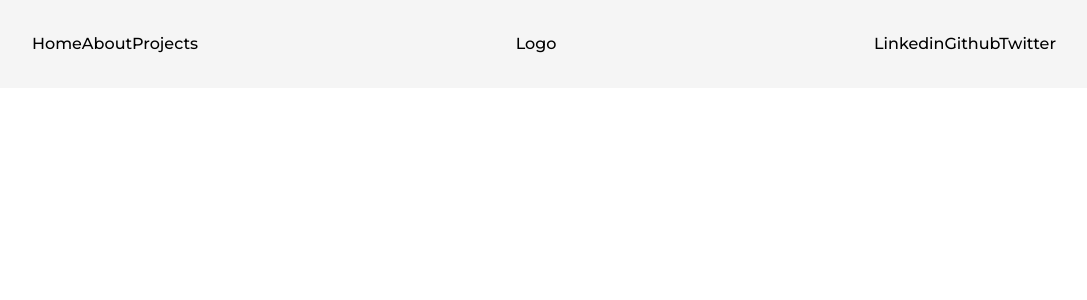
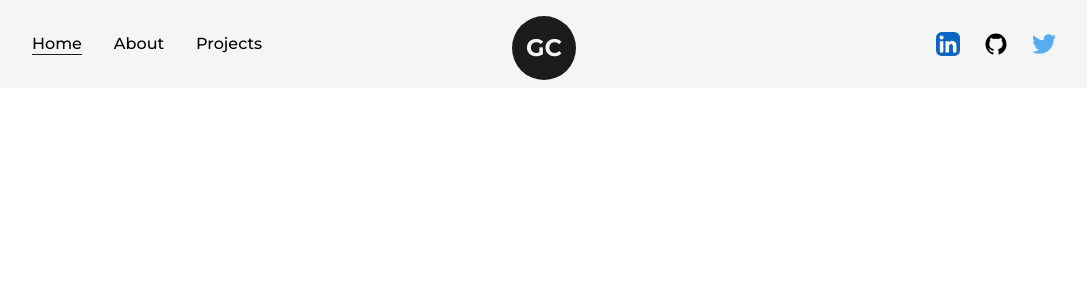
Before and after one commit to Geffrerson7/portfolio-web, a Next.js app: page / in a window 1280 px wide. Shown: the top 300 px of the page, without its empty margins (96-1183 px from the left). Built offline with nearby package versions, Linux system fonts and the light colour scheme.

Commit message:
Add navbar

```diff
--- a/package.json
+++ b/package.json
@@ -12,6 +12,7 @@
     "autoprefixer": "10.4.14",
     "eslint": "8.38.0",
     "eslint-config-next": "13.3.0",
+    "framer-motion": "^10.12.2",
     "next": "13.3.0",
     "postcss": "8.4.21",
     "react": "18.2.0",
--- /dev/null
+++ b/src/components/Icons.js
@@ -0,0 +1,56 @@
+import * as React from "react";
+
+export const GitHubIcon = ({ className, ...rest }) => (
+    <svg
+        xmlns="http://www.w3.org/2000/svg"
+        width="1em"
+        height="1em"
+        viewBox="0 0 512 512"
+        {...rest}
+        className={`w-full h-auto ${className}`}
+    >
+        <path fill="none" d="M0 0h512v512H0z" />
+        <path
+            fill="currentColor"
+            d="M256 32C132.3 32 32 134.9 32 261.7c0 101.5 64.2 187.5 153.2 217.9a17.56 17.56 0 0 0 3.8.4c8.3 0 11.5-6.1 11.5-11.4 0-5.5-.2-19.9-.3-39.1a102.4 102.4 0 0 1-22.6 2.7c-43.1 0-52.9-33.5-52.9-33.5-10.2-26.5-24.9-33.6-24.9-33.6-19.5-13.7-.1-14.1 1.4-14.1h.1c22.5 2 34.3 23.8 34.3 23.8 11.2 19.6 26.2 25.1 39.6 25.1a63 63 0 0 0 25.6-6c2-14.8 7.8-24.9 14.2-30.7-49.7-5.8-102-25.5-102-113.5 0-25.1 8.7-45.6 23-61.6-2.3-5.8-10-29.2 2.2-60.8a18.64 18.64 0 0 1 5-.5c8.1 0 26.4 3.1 56.6 24.1a208.21 208.21 0 0 1 112.2 0c30.2-21 48.5-24.1 56.6-24.1a18.64 18.64 0 0 1 5 .5c12.2 31.6 4.5 55 2.2 60.8 14.3 16.1 23 36.6 23 61.6 0 88.2-52.4 107.6-102.3 113.3 8 7.1 15.2 21.1 15.2 42.5 0 30.7-.3 55.5-.3 63 0 5.4 3.1 11.5 11.4 11.5a19.35 19.35 0 0 0 4-.4C415.9 449.2 480 363.1 480 261.7 480 134.9 379.7 32 256 32Z"
+        />
+    </svg>
+);
+
+export const TwitterIcon = ({ className, ...rest }) => (
+    <svg
+        xmlns="http://www.w3.org/2000/svg"
+        width="1em"
+        height="1em"
+        viewBox="0 0 256 209"
+        {...rest}
+        className={`w-full h-auto ${className}`}
+    >
+        <path fill="none" d="M0 0h256v209H0z" />
+        <path
+            fill="#55acee"
+            d="M256 25.45a105.04 105.04 0 0 1-30.166 8.27c10.845-6.5 19.172-16.793 23.093-29.057a105.183 105.183 0 0 1-33.351 12.745C205.995 7.201 192.346.822 177.239.822c-29.006 0-52.523 23.516-52.523 52.52 0 4.117.465 8.125 1.36 11.97-43.65-2.191-82.35-23.1-108.255-54.876-4.52 7.757-7.11 16.78-7.11 26.404 0 18.222 9.273 34.297 23.365 43.716a52.312 52.312 0 0 1-23.79-6.57c-.003.22-.003.44-.003.661 0 25.447 18.104 46.675 42.13 51.5a52.592 52.592 0 0 1-23.718.9c6.683 20.866 26.08 36.05 49.062 36.475-17.975 14.086-40.622 22.483-65.228 22.483-4.24 0-8.42-.249-12.529-.734 23.243 14.902 50.85 23.597 80.51 23.597 96.607 0 149.434-80.031 149.434-149.435 0-2.278-.05-4.543-.152-6.795A106.748 106.748 0 0 0 256 25.45"
+        />
+    </svg>
+);
+// #0A66C2
+export const LinkedInIcon = ({ className, ...rest }) => (
+    <svg
+        xmlns="http://www.w3.org/2000/svg"
+        width="1em"
+        height="1em"
+        viewBox="0 0 256 256"
+        {...rest}
+        className={`w-full h-auto ${className}`}
+    >
+        <path fill="none" d="M0 0h256v256H0z" />
+        <g fill="none">
+            <rect width={256} height={256} fill="#fff" rx={60} />
+            <rect width={256} height={256} fill="#0A66C2" rx={60} />
+            <path
+                fill="#fff"
+                d="M184.715 217.685h29.27a4 4 0 0 0 4-3.999l.015-61.842c0-32.323-6.965-57.168-44.738-57.168-14.359-.534-27.9 6.868-35.207 19.228a.32.32 0 0 1-.595-.161V101.66a4 4 0 0 0-4-4h-27.777a4 4 0 0 0-4 4v112.02a4 4 0 0 0 4 4h29.268a4 4 0 0 0 4-4v-55.373c0-15.657 2.97-30.82 22.381-30.82 19.135 0 19.383 17.916 19.383 31.834v54.364a4 4 0 0 0 4 4ZM38 59.627c0 11.865 9.767 21.627 21.632 21.627 11.862-.001 21.623-9.769 21.623-21.631C81.253 47.761 71.491 38 59.628 38 47.762 38 38 47.763 38 59.627Zm6.959 158.058h29.307a4 4 0 0 0 4-4V101.66a4 4 0 0 0-4-4H44.959a4 4 0 0 0-4 4v112.025a4 4 0 0 0 4 4Z"
+            />
+        </g>
+    </svg>
+);
--- /dev/null
+++ b/src/components/Logo.js
@@ -0,0 +1,22 @@
+import Link from 'next/link'
+import React from 'react'
+import { motion } from "framer-motion"
+
+const MotionLink = motion(Link)
+
+const Logo = () => {
+    return (
+        <div className='flex items-center justify-center mt-2'>
+            <MotionLink href="/"
+                className='w-16 h-16 bg-dark text-light flex items-center justify-center rounded-full text-2xl font-bold'
+                whileHover={{
+                    backgroundColor: ["#121212", "rgba(131,58,180,1)", "rgba(253,29,29,1)", "rgba(252,176,69,1)", "rgba(131,58,180,1)", "#121212"],
+                    transition: { duration: 1, repeat: Infinity }
+                }}
+            >GC</MotionLink>
+
+        </div>
+    )
+}
+
+export default Logo
--- a/src/components/NavBar.js
+++ b/src/components/NavBar.js
@@ -1,20 +1,57 @@
 import Link from 'next/link'
 import React from 'react'
+import Logo from './Logo'
+import { useRouter } from 'next/router'
+import { GitHubIcon, LinkedInIcon, TwitterIcon } from './Icons'
+import { motion } from "framer-motion"
 
+const CustomLink = ({ href, title, className = "" }) => {
+    const router = useRouter();
+    return (
+        <Link href={href} className={`${className} relative group`}>
+            {title}
+            <span className={`h-[1px] inline-block bg-dark absolute left-0 -bottom-0.5 group-hover:w-full transition-[width] ease duration-300 ${router.asPath === href ? 'w-full' : 'w-0'}`}>&nbsp;</span>
+        </Link>
+    )
+}
 const NavBar = () => {
     return (
         <header className='w-full px-32 py-8 font-medium flex items-center justify-between'>
             <nav>
-            <Link href="/">Home</Link>
-            <Link href="/">About</Link>
-            <Link href="/">Projects</Link>
+                <CustomLink href="/" title="Home" className='mr-4' />
+                <CustomLink href="/about" title="About" className='mx-4' />
+                <CustomLink href="/projects" title="Projects" className='ml-4' />
             </nav>
-        <h2>Logo</h2>
-        <nav>
-            <Link href="/" target={"_blank"}>Linkedin</Link>
-            <Link href="/" target={"_blank"}>Github</Link>
-            <Link href="/" target={"_blank"}>Twitter</Link>
+
+            <nav className='flex items-center justify-center flex-wrap'>
+                <motion.a href="https://www.linkedin.com/in/gefferson-casasola/"
+                target={"_blank"}
+                whileHover={{y:-2}}
+                whileTap={{scale:0.9}}
+                className='w-6 mr-3'
+                >
+                    <LinkedInIcon />
+                </motion.a>
+                <motion.a href="https://github.com/Geffrerson7"
+                target={"_blank"}
+                whileHover={{y:-2}}
+                whileTap={{scale:0.9}}
+                className='w-6 mx-3'
+                >
+                    <GitHubIcon />
+                </motion.a>
+                <motion.a href="https://twitter.com/gcasasolah"
+                target={"_blank"}
+                whileHover={{y:-2}}
+                whileTap={{scale:0.9}}
+                className='w-6 ml-3'
+                >
+                    <TwitterIcon />
+                </motion.a>
             </nav>
+            <div className='absolute left-[50%] top-2 translate-x-[-50%]'>
+                <Logo />
+            </div>
         </header>
     )
 }
```
Also changed, not shown: 1 other file (tests, documents, lock files or other folders). Lines whose indentation alone changed are shown as unchanged.
